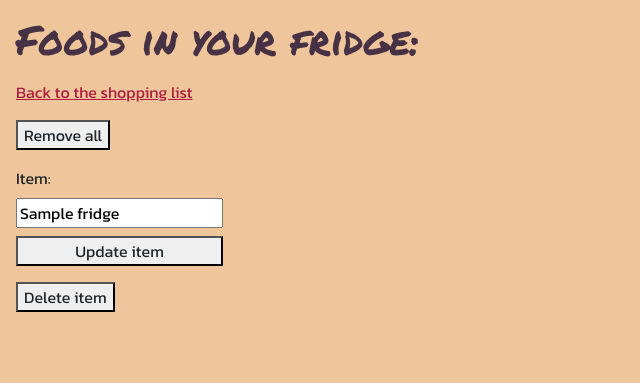
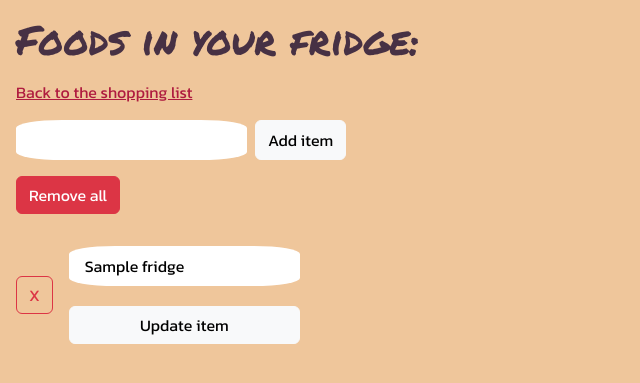
Before and after one commit to yablony/shopping_list_app, a Flask app: page /fridge/update in a window 1280 px wide. Shown: the top 383 px of the page, without its empty margins (0-640 px from the left). Run offline with Flask 3, Linux system fonts and the light colour scheme; the visitor is signed in with stand-in values (Sample User, id 1); a database or web service that is not in the repository returns one stand-in record (values such as "Sample title"); some libraries are stand-ins or nearby versions.

Commit message:
Changed the design of all of the buttons on the app. Edited the input fields and added links for better navigation. Change the controllers for the fridge and shopping lists to be able to handle empty strings and strings that already exist in the tables in the database.

```diff
--- a/controllers/fridge_controllers.py
+++ b/controllers/fridge_controllers.py
@@ -7,9 +7,14 @@ def update():
     return render_template('/fridge/view_and_edit.html', current_user = current_user(), fridge = fridge)
 
 def new():
+    fridge = select_all_fridge(session['user_id'])
+    fridge_list = []
+    for fridge_item in fridge:
+            fridge_list.append(fridge_item['item_name'])
     item_name = request.form.get('item_name')
-    create(session['user_id'], item_name)
-    return redirect('/')
+    if item_name != '' and item_name not in fridge_list:
+            create(session['user_id'], item_name)
+    return redirect('/fridge/update')
 
 def edit(id):
     item_name = request.form.get('item_name')
--- a/db/schema.sql
+++ b/db/schema.sql
@@ -11,7 +11,8 @@ CREATE TABLE users(
 CREATE TABLE shopping_list (
     id SERIAL PRIMARY KEY,
     user_id INTEGER,
-    item_name TEXT
+    item_name TEXT,
+    count INTEGER
 );
 
 CREATE TABLE fridge_items (
--- a/models/shopping_list.py
+++ b/models/shopping_list.py
@@ -6,8 +6,8 @@ def select_all(user_id):
 def create(user_id, item_name):
     sql('INSERT INTO shopping_list(user_id, item_name) VALUES(%s, %s) RETURNING *', [user_id, item_name])
 
-def update_info(id, user_id, item_name, image_url):
-    sql('UPDATE shopping_list SET user_id=%s, item_name=%s, image_url=%s WHERE id=%s RETURNING *', [user_id, item_name, image_url, id])
+def update_info(id, user_id, item_name):
+    sql('UPDATE shopping_list SET user_id=%s, item_name=%s WHERE id=%s RETURNING *', [user_id, item_name, id])
 
 def delete_shopping_item(id):
     sql('DELETE FROM shopping_list WHERE id=%s RETURNING *', [id])
--- a/static/css/style.css
+++ b/static/css/style.css
@@ -27,12 +27,12 @@ header {
     margin: 0;
 }
 
-.search_bar {
+.search_bar_or_add_item {
     display: flex;
 }
 
 .search_input {
-    min-width: 300px;
+    min-width: 400px;
 }
 
 h1 {
@@ -61,8 +61,9 @@ h3 {
     background-image: url('https://images.unsplash.com/photo-1519972064555-542444e71b54?ixlib=rb-4.0.3&ixid=MnwxMjA3fDB8MHxwaG90by1wYWdlfHx8fGVufDB8fHx8&auto=format&fit=crop&w=2070&q=80');
     background-size: cover;
     border-radius: 25% 10%;
-    padding: 3rem;
-    max-width: 700px;
+    padding: 4.5rem;
+    max-width: 600px;
+    margin: 2.5rem 0;
 }
 
 .shopping_heading {
@@ -133,6 +134,7 @@ form {
 
 a {
     color: #AF1B3F;
+    display: block;
 }
 
 .sign_up {
@@ -144,3 +146,48 @@ a {
     text-decoration: none;
     color: inherit;
 }
+
+.update_item {
+    display: grid;
+    grid-template-columns: repeat(auto-fill, minmax(200px, 1fr));
+    gap: 1.25rem;
+    margin: 1rem 0;
+}
+
+input {
+    border-radius: 20% 20%;
+    border: none;
+    padding: 0.5rem 1rem;
+}
+
+.fridge_controls {
+    display: flex;
+    justify-content: flex-start;
+    align-items: center;
+    gap: 1rem;
+}
+
+.recipe_img {
+    display: block;
+    margin: 1.5rem 0;
+    border:solid 5px rgb(97, 35, 35);
+    border-radius: 20%;
+}
+
+.recipe_description {
+    display: flex;
+    justify-content: flex-start;
+    align-items: center;
+    gap: 3rem;
+}
+
+.ingredients_list {
+    list-style-type: none;
+    padding-left: 0;
+    font-size: 1.3rem;
+}
+
+.checkboxes {
+    transform: scale(1.8);
+    margin-right: 1rem;
+}
--- a/templates/fridge/view_and_edit.html
+++ b/templates/fridge/view_and_edit.html
@@ -2,18 +2,28 @@
 {% block content %}
     <h1>Foods in your fridge:</h1>
     <a href="/">Back to the shopping list</a>
+
+    <form class="search_bar_or_add_item" action="/fridge/new" method="POST">
+        <input type="text" name="item_name">
+
+        <button class="btn btn-light">Add item</button>
+    </form>
+
     <form action="/fridge/delete" method="POST">
-        <button>Remove all</button>
+        <button class="btn btn-danger">Remove all</button>
     </form>
+
     {% for item in fridge %}
-        <form action="/fridge/{{ item['id'] }}" method="POST">
-            <label for="">Item:</label>
-            <input type="text" name="item_name" value="{{ item['item_name'] }}">
+        <section class="fridge_controls">
+            <form class="delete_buttons" action="/fridge/{{ item['id'] }}/delete", method="POST">
+                <button class="btn btn-outline-danger">X</button>
+            </form>
 
-            <button>Update item</button>
-        </form>
-        <form action="/fridge/{{ item['id'] }}/delete", method="POST">
-            <button>Delete item</button>
-        </form>
+            <form class="update_item" action="/fridge/{{ item['id'] }}" method="POST">
+                <input type="text" name="item_name" value="{{ item['item_name'] }}">
+
+                <button class="btn btn-light">Update item</button>
+            </form>
+        </section>
     {% endfor %}
 {% endblock %}
--- a/templates/shopping_list/edit.html
+++ b/templates/shopping_list/edit.html
@@ -4,11 +4,10 @@
 <h1>Edit Shopping List:</h1>
 <a href="/">Back to the shopping list</a>
 {% for item in shopping_list %}
-<form action="/shopping_list/{{ item['id'] }}" method="POST">
-    <label for="">Item:</label>
+<form class="update_item" action="/shopping_list/{{ item['id'] }}" method="POST">
     <input type="text" name="item_name" value="{{ item['item_name'] }}">
 
-    <button>Update item</button>
+    <button class="btn btn-light">Update item</button>
 </form>
 {% endfor %}
 
```
Also changed, not shown: controllers/shopping_list_controllers.py (+12 -9 lines), templates/recipes/recipe_description.html (+9 -4 lines), templates/recipes/search.html (+7 -1 lines), templates/shopping_list/index.html (+15 -16 lines).
